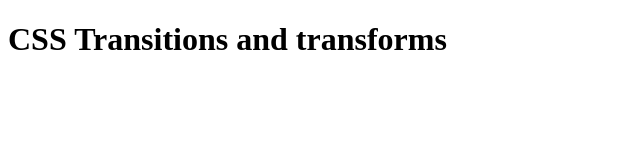
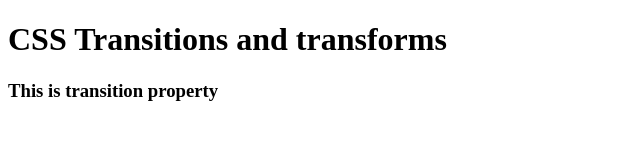
Before and after one commit to jamintowebdev/css-transitions-transforms, a plain HTML site: page index.html in a window 1280 px wide. Shown: the whole page, without its empty margins (0-640 px from the left). Drawn offline with Linux system fonts and the light colour scheme.

Commit message:
div class transition property added in html file

```diff
--- a/index.html
+++ b/index.html
@@ -10,5 +10,8 @@
 </head>
 <body>
     <h1>CSS Transitions and transforms</h1>
+    <div class="transitionProperty">
+        <h3>This is transition property</h3>
+    </div>
 </body>
 </html>
```
